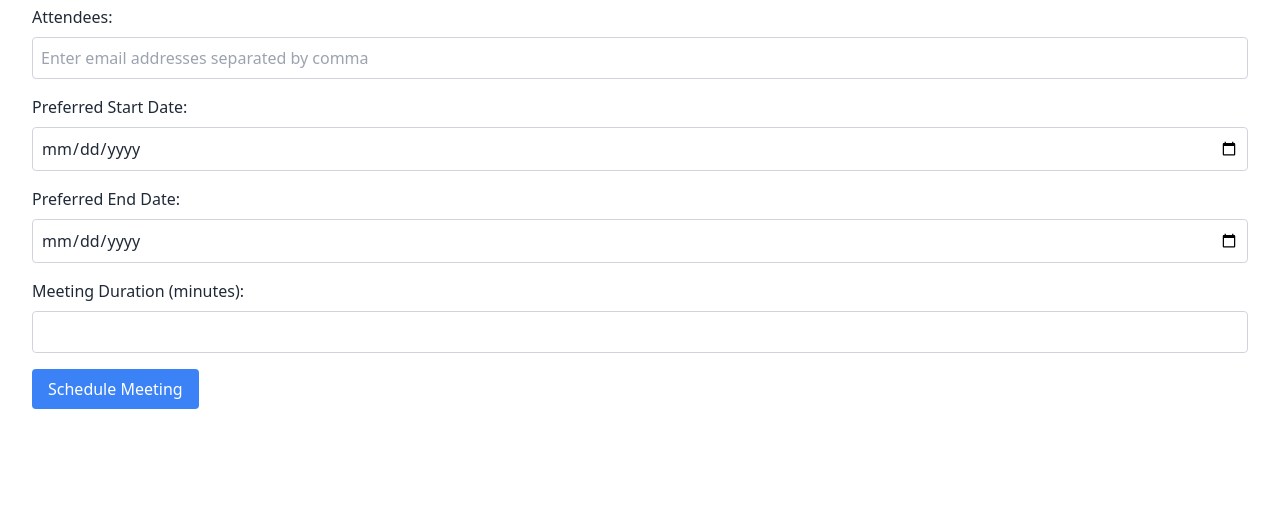
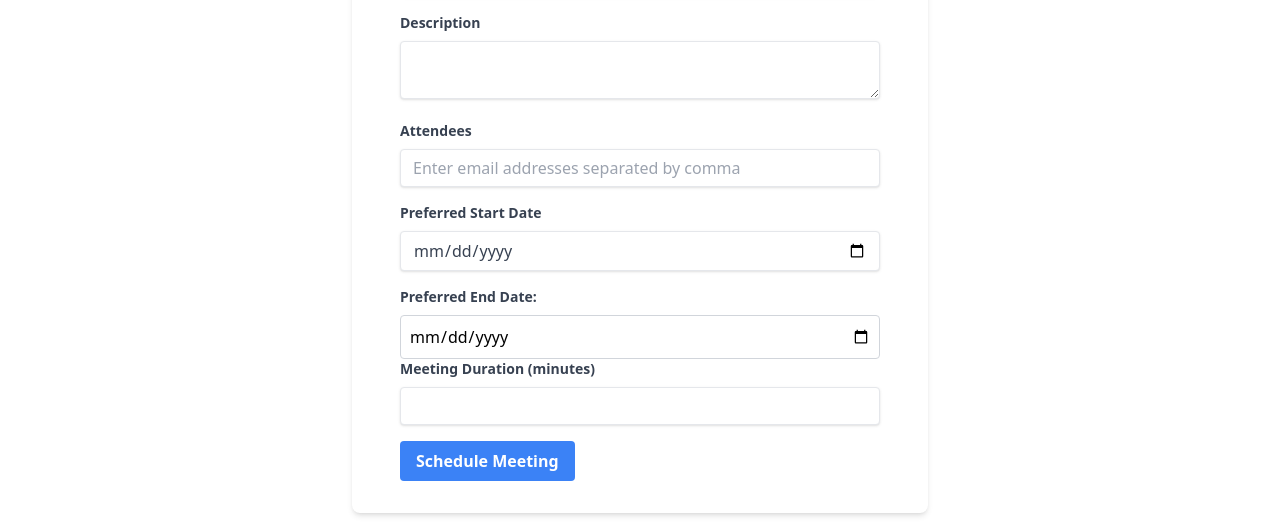
Before and after one commit to nikohoffren/smart-meeting-scheduler, a plain HTML site: page index.html in a window 1280 px wide. Shown: the part 301-830 px from the top of the page. Before the commit the page ends 800 px from the top, so only its background shows below. Drawn offline with nearby package versions, Linux system fonts and the light colour scheme; files that its build step writes are made by us from their sources.

Commit message:
update form css classes

```diff
--- a/index.html
+++ b/index.html
@@ -10,68 +10,89 @@
         <script src="dist/main.js" defer></script>
     </head>
 
-    <body class="bg-white-200 text-gray-800">
-        <div class="container mx-auto p-8">
-            <h1 class="text-4xl font-bold mb-6">
-                Smart Meeting Scheduler for Google Calendar
-            </h1>
+    <body class="bg-white-200">
+        <div class="flex justify-center pt-20 px-8">
+            <form
+                id="meeting-form"
+                class="w-full max-w-xl bg-white rounded-lg shadow-md px-12 pt-6 pb-8 mb-4"
+            >
+                <div class="flex justify-center">
+                    <img
+                        class="justify center"
+                        src="img/smart-meeting-scheduler-logo-128-128.jpg"
+                        alt="Smart Meeting Scheduler logo"
+                    />
+                </div>
 
-            <!-- <img
-                src="img/smart-meeting-scheduler-logo.jpg"
-                class="h-8 object-scale-down"
-                alt="Smart Meeting Scheduler logo"
-            /> -->
-
-            <form id="meeting-form" class="space-y-4">
-                <div>
-                    <label for="title" class="block mb-2">Meeting Title:</label>
+                <div class="mb-4">
+                    <label
+                        class="block text-gray-700 text-sm font-bold mb-2"
+                        for="title"
+                    >
+                        Meeting Title
+                    </label>
                     <input
+                        class="shadow appearance-none border rounded w-full py-2 px-3 text-gray-700 leading-tight focus:outline-none focus:shadow-outline"
                         type="text"
                         id="title"
                         name="title"
                         required
-                        class="w-full p-2 border border-gray-300 rounded"
+                    />
+                </div>
+
+                <div class="mb-4">
+                    <label
+                        class="block text-gray-700 text-sm font-bold mb-2"
+                        for="description"
+                    >
+                        Description
+                    </label>
+                    <textarea
+                        class="shadow appearance-none border rounded w-full py-2 px-3 text-gray-700 leading-tight focus:outline-none focus:shadow-outline"
+                        id="description"
+                        type="text"
+                        name="description"
+                        required
+                    ></textarea>
+                </div>
+
+                <div class="mb-4">
+                    <label
+                        class="block text-gray-700 text-sm font-bold mb-2"
+                        for="attendees"
+                    >
+                        Attendees
+                    </label>
+                    <input
+                        class="shadow appearance-none border rounded w-full py-2 px-3 text-gray-700 leading-tight focus:outline-none focus:shadow-outline"
+                        id="attendees"
+                        name="attendees"
+                        type="text"
+                        placeholder="Enter email addresses separated by comma"
+                        required
+                    />
+                </div>
+
+                <div class="mb-4">
+                    <label
+                        class="block text-gray-700 text-sm font-bold mb-2"
+                        for="start-date"
+                    >
+                        Preferred Start Date
+                    </label>
+                    <input
+                        class="shadow appearance-none border rounded w-full py-2 px-3 text-gray-700 leading-tight focus:outline-none focus:shadow-outline"
+                        id="start-date"
+                        name="start-date"
+                        type="date"
+                        required
                     />
                 </div>
 
                 <div>
-                    <label for="description" class="block mb-2"
-                        >Description:</label
-                    >
-                    <textarea
-                        id="description"
-                        name="description"
-                        class="w-full p-2 border border-gray-300 rounded"
-                    ></textarea>
-                </div>
-
-                <div>
-                    <label for="attendees" class="block mb-2">Attendees:</label>
-                    <input
-                        type="text"
-                        id="attendees"
-                        name="attendees"
-                        placeholder="Enter email addresses separated by comma"
-                        required
-                        class="w-full p-2 border border-gray-300 rounded"
-                    />
-                </div>
-
-                <div>
-                    <label for="start-date" class="block mb-2"
-                        >Preferred Start Date:</label
-                    >
-                    <input
-                        type="date"
-                        id="start-date"
-                        name="start-date"
-                        required
-                        class="w-full p-2 border border-gray-300 rounded"
-                    />
-                </div>
-
-                <div>
-                    <label for="end-date" class="block mb-2"
+                    <label
+                        for="end-date"
+                        class="block block text-gray-700 text-sm font-bold mb-2"
                         >Preferred End Date:</label
                     >
                     <input
@@ -83,25 +104,28 @@
                     />
                 </div>
 
-                <div>
-                    <label for="duration" class="block mb-2"
-                        >Meeting Duration (minutes):</label
+                <div class="mb-4">
+                    <label
+                        class="block text-gray-700 text-sm font-bold mb-2"
+                        for="duration"
                     >
+                        Meeting Duration (minutes)
+                    </label>
                     <input
-                        type="number"
+                        class="shadow appearance-none border rounded w-full py-2 px-3 text-gray-700 leading-tight focus:outline-none focus:shadow-outline"
                         id="duration"
                         name="duration"
+                        type="number"
                         min="15"
                         step="15"
                         required
-                        class="w-full p-2 border border-gray-300 rounded"
                     />
                 </div>
 
-                <div>
+                <div class="flex items-center justify-between">
                     <button
+                        class="bg-blue-500 hover:bg-blue-700 text-white font-bold py-2 px-4 rounded focus:outline-none focus:shadow-outline"
                         type="submit"
-                        class="bg-blue-500 text-white py-2 px-4 rounded hover:bg-blue-600 transition duration-200"
                     >
                         Schedule Meeting
                     </button>
--- a/test.js
+++ b/test.js
@@ -1,135 +1,134 @@
-// <!DOCTYPE html>
-// <html lang="en">
-//     <head>
-//         <meta charset="UTF-8" />
-//         <meta http-equiv="X-UA-Compatible" content="IE=edge" />
-//         <meta name="viewport" content="width=device-width, initial-scale=1.0" />
-//         <title>Smart Meeting Scheduler</title>
-//         <link href="output.css" rel="stylesheet" />
-//         <script src="api.js" defer></script>
-//         <script src="dist/main.js" defer></script>
-//     </head>
-//     <body class="bg-gray-100">
-//         <div class="flex justify-center pt-20 px-8">
-//             <form
-//                 id="meeting-form"
-//                 class="w-full max-w-xl bg-white rounded-lg shadow-md px-12 pt-6 pb-8 mb-4"
-//             >
-//                 <div class="flex">
-//                     <h1
-//                         class="block text-gray-700 font-bold mb-2 text-xl text-center"
-//                     >
-//                         Smart Meeting Scheduler
-//                     </h1>
-//                     <img
-//                         src="img/smart-meeting-scheduler-logo-128-128.jpg"
-//                         alt="Smart Meeting Scheduler logo"
-//                     />
-//                 </div>
+<!DOCTYPE html>
+<html lang="en">
+    <head>
+        <meta charset="UTF-8" />
+        <meta http-equiv="X-UA-Compatible" content="IE=edge" />
+        <meta name="viewport" content="width=device-width, initial-scale=1.0" />
+        <title>Smart Meeting Scheduler</title>
+        <link href="output.css" rel="stylesheet" />
+        <script src="api.js" defer></script>
+        <script src="dist/main.js" defer></script>
+    </head>
+    <body class="bg-gray-100">
+        <div class="flex justify-center pt-20 px-8">
+            <form
+                id="meeting-form"
+                class="w-full max-w-xl bg-white rounded-lg shadow-md px-12 pt-6 pb-8 mb-4"
+            >
+                <div class="flex">
+                    <img
+                        src="img/smart-meeting-scheduler-logo-128-128.jpg"
+                        alt="Smart Meeting Scheduler logo"
+                    />
+                </div>
 
-//                 <div class="mb-4">
-//                     <label
-//                         class="block text-gray-700 text-sm font-bold mb-2"
-//                         for="title"
-//                     >
-//                         Meeting Title
-//                     </label>
-//                     <input
-//                         class="shadow appearance-none border rounded w-full py-2 px-3 text-gray-700 leading-tight focus:outline-none focus:shadow-outline"
-//                         id="title"
-//                         type="text"
-//                         required
-//                     />
-//                 </div>
+                <div class="mb-4">
+                    <label
+                        class="block text-gray-700 text-sm font-bold mb-2"
+                        for="title"
+                    >
+                        Meeting Title
+                    </label>
+                    <input
+                        class="shadow appearance-none border rounded w-full py-2 px-3 text-gray-700 leading-tight focus:outline-none focus:shadow-outline"
+                        type="text"
+                        id="title"
+                        name="title"
+                        required
+                    />
+                </div>
 
-//                 <div class="mb-4">
-//                     <label
-//                         class="block text-gray-700 text-sm font-bold mb-2"
-//                         for="description"
-//                     >
-//                         Description
-//                     </label>
-//                     <textarea
-//                         class="shadow appearance-none border rounded w-full py-2 px-3 text-gray-700 leading-tight focus:outline-none focus:shadow-outline"
-//                         id="description"
-//                         type="text"
-//                         required
-//                     ></textarea>
-//                 </div>
+                <div class="mb-4">
+                    <label
+                        class="block text-gray-700 text-sm font-bold mb-2"
+                        for="description"
+                    >
+                        Description
+                    </label>
+                    <textarea
+                        class="shadow appearance-none border rounded w-full py-2 px-3 text-gray-700 leading-tight focus:outline-none focus:shadow-outline"
+                        id="description"
+                        type="text"
+                        name="description"
+                        required
+                    ></textarea>
+                </div>
 
-//                 <div class="mb-4">
-//                     <label
-//                         class="block text-gray-700 text-sm font-bold mb-2"
-//                         for="attendees"
-//                     >
-//                         Attendees
-//                     </label>
-//                     <input
-//                         class="shadow appearance-none border rounded w-full py-2 px-3 text-gray-700 leading-tight focus:outline-none focus:shadow-outline"
-//                         id="attendees"
-//                         type="text"
-//                         placeholder="Enter email addresses separated by comma"
-//                         required
-//                     />
-//                 </div>
+                <div class="mb-4">
+                    <label
+                        class="block text-gray-700 text-sm font-bold mb-2"
+                        for="attendees"
+                    >
+                        Attendees
+                    </label>
+                    <input
+                        class="shadow appearance-none border rounded w-full py-2 px-3 text-gray-700 leading-tight focus:outline-none focus:shadow-outline"
+                        id="attendees"
+                        name="attendees"
+                        type="text"
+                        placeholder="Enter email addresses separated by comma"
+                        required
+                    />
+                </div>
 
-//                 <div class="mb-4">
-//                     <label
-//                         class="block text-gray-700 text-sm font-bold mb-2"
-//                         for="start-date"
-//                     >
-//                         Preferred Start Date
-//                     </label>
-//                     <input
-//                         class="shadow appearance-none border rounded w-full py-2 px-3 text-gray-700 leading-tight focus:outline-none focus:shadow-outline"
-//                         id="start-date"
-//                         name="start-date"
-//                         type="date"
-//                         required
-//                     />
-//                 </div>
+                <div class="mb-4">
+                    <label
+                        class="block text-gray-700 text-sm font-bold mb-2"
+                        for="start-date"
+                    >
+                        Preferred Start Date
+                    </label>
+                    <input
+                        class="shadow appearance-none border rounded w-full py-2 px-3 text-gray-700 leading-tight focus:outline-none focus:shadow-outline"
+                        id="start-date"
+                        name="start-date"
+                        type="date"
+                        required
+                    />
+                </div>
 
-//                 <div>
-//                     <label
-//                         for="end-date"
-//                         class="block block text-gray-700 text-sm font-bold mb-2"
-//                         >Preferred End Date:</label
-//                     >
-//                     <input
-//                         type="date"
-//                         id="end-date"
-//                         name="end-date"
-//                         required
-//                         class="w-full p-2 border border-gray-300 rounded"
-//                     />
-//                 </div>
+                <div>
+                    <label
+                        for="end-date"
+                        class="block block text-gray-700 text-sm font-bold mb-2"
+                        >Preferred End Date:</label
+                    >
+                    <input
+                        type="date"
+                        id="end-date"
+                        name="end-date"
+                        required
+                        class="w-full p-2 border border-gray-300 rounded"
+                    />
+                </div>
 
-//                 <div class="mb-4">
-//                     <label
-//                         class="block text-gray-700 text-sm font-bold mb-2"
-//                         for="duration"
-//                     >
-//                         Meeting Duration (minutes)
-//                     </label>
-//                     <input
-//                         class="shadow appearance-none border rounded w-full py-2 px-3 text-gray-700 leading-tight focus:outline-none focus:shadow-outline"
-//                         id="duration"
-//                         type="number"
-//                         min="15"
-//                         step="15"
-//                         required
-//                     />
-//                 </div>
+                <div class="mb-4">
+                    <label
+                        class="block text-gray-700 text-sm font-bold mb-2"
+                        for="duration"
+                    >
+                        Meeting Duration (minutes)
+                    </label>
+                    <input
+                        class="shadow appearance-none border rounded w-full py-2 px-3 text-gray-700 leading-tight focus:outline-none focus:shadow-outline"
+                        id="duration"
+                        name="duration"
+                        type="number"
+                        min="15"
+                        step="15"
+                        required
+                    />
+                </div>
 
-//                 <div class="flex items-center justify-between">
-//                     <button
-//                         class="bg-blue-500 hover:bg-blue-700 text-white font-bold py-2 px-4 rounded focus:outline-none focus:shadow-outline"
-//                         type="submit"
-//                     >
-//                         Schedule Meeting
-//                     </button>
-//                 </div>
-//             </form>
-//         </div>
-//     </body>
-// </html>
+                <div class="flex items-center justify-between">
+                    <button
+                        class="bg-blue-500 hover:bg-blue-700 text-white font-bold py-2 px-4 rounded focus:outline-none focus:shadow-outline"
+                        type="submit"
+                    >
+                        Schedule Meeting
+                    </button>
+                </div>
+            </form>
+        </div>
+    </body>
+</html>
```
